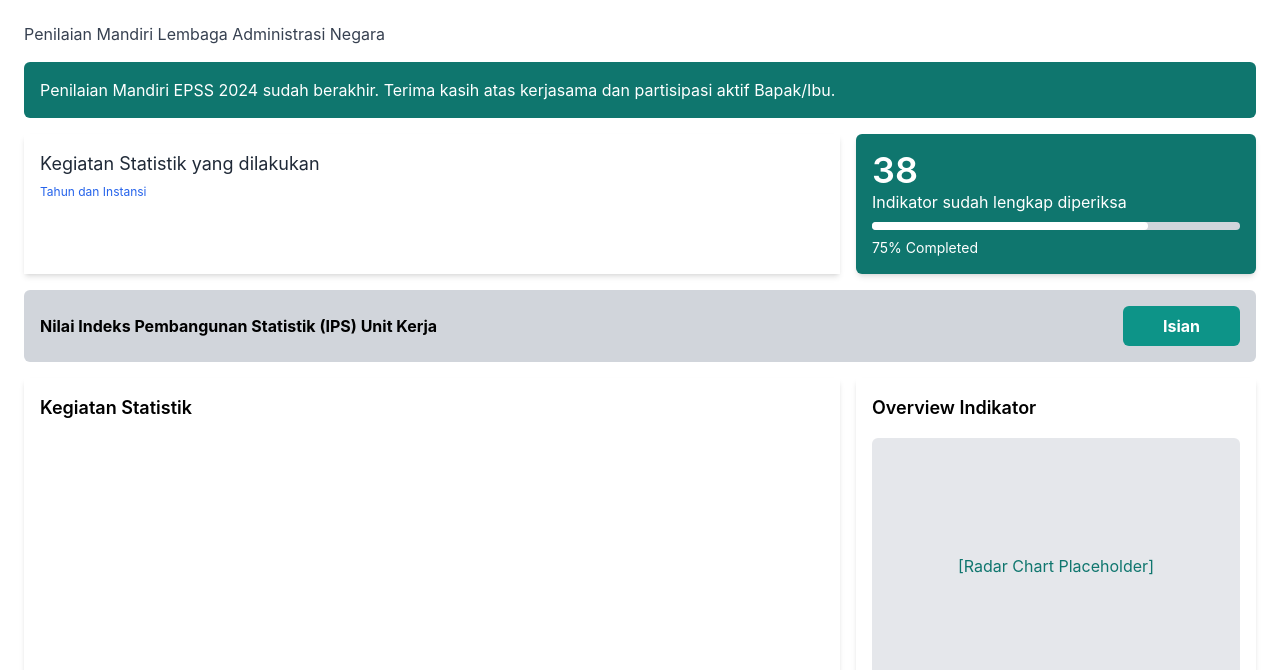
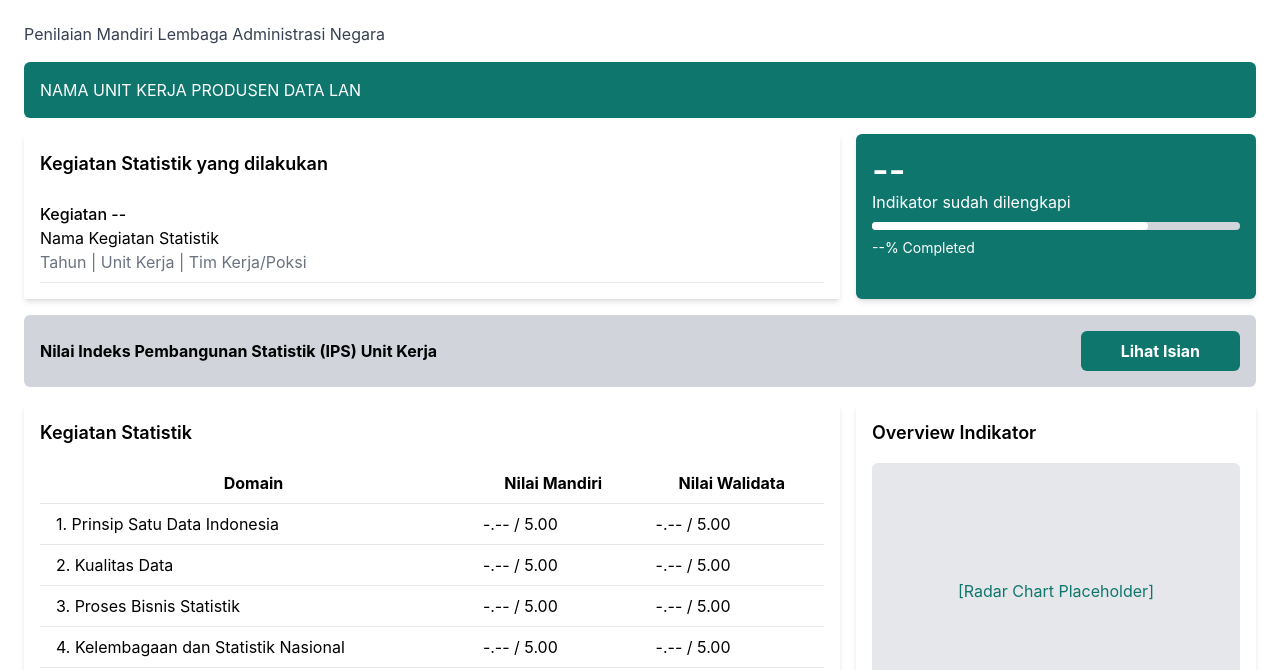
Before and after one commit to pujisubarkah/penilaian_statistik, a React (Create React App) app: page /Penilaian in a window 1280 px wide. Shown: the part 282-952 px from the top of the page. Built offline with nearby package versions, Linux system fonts and the light colour scheme; no server answers.

Commit message:
Update Penilaian.js

```diff
--- a/src/pages/Penilaian.js
+++ b/src/pages/Penilaian.js
@@ -32,7 +32,7 @@
 
         {/* Notification Banner */}
         <div className="bg-teal-700 p-4 rounded-md text-white mt-4">
-          Penilaian Mandiri EPSS 2024 sudah berakhir. Terima kasih atas kerjasama dan partisipasi aktif Bapak/Ibu.
+          NAMA UNIT KERJA PRODUSEN DATA LAN
         </div>
 
         {/* Two-Column Layout for Activities and Progress Overview */}
@@ -42,30 +42,36 @@
             <div className="space-y-4">
               {/* Replace with activity details from database */}
               <div>
-                <p className="m-0 text-gray-800 text-lg font-normal">Kegiatan Statistik yang dilakukan</p>
-                <span className="text-blue-600 text-xs">Tahun dan Instansi</span>
+                <h2 className="text-lg font-semibold mb-4">Kegiatan Statistik yang dilakukan</h2>
+                <div className="mt-2">
+                    <div className="border-b py-2">
+                        <h3 className="font-medium">Kegiatan --</h3>
+                        <p>Nama Kegiatan Statistik</p>
+                        <p className="text-gray-500">Tahun | Unit Kerja | Tim Kerja/Poksi</p>
+                    </div>
+                </div>
               </div>
             </div>
           </div>
 
           {/* Progress Overview Column */}
           <div className="bg-teal-700 text-white p-4 rounded-md shadow-md md:col-span-1">
-            <div className="text-4xl font-semibold">38</div>
-            <div>Indikator sudah lengkap diperiksa</div>
+            <div className="text-4xl font-semibold">--</div>
+            <div>Indikator sudah dilengkapi</div>
 
             {/* Progress Bar */}
             <div className="my-2 w-full bg-gray-300 h-2 rounded">
-              <div className="bg-white h-full rounded" style={{ width: '75%' }}></div>
+              <div className="bg-white h-full rounded" style={{ width: '75%' }}> </div>
             </div>
-            <div className="text-sm">75% Completed</div>
+            <div className="text-sm">--% Completed</div>
           </div>
         </div>
 
        {/* Notification Banner for IPS */}
       <div className="bg-gray-300 p-4 rounded-md text-black font-bold mt-4 flex justify-between items-center">
         <span>Nilai Indeks Pembangunan Statistik (IPS) Unit Kerja</span>
-        <button onClick={goToQuestionnaire}  className="bg-teal-600 text-white px-10 py-2 rounded-md hover:bg-teal-500">
-          Isian
+        <button onClick={goToQuestionnaire}  className="bg-teal-700 text-white px-10 py-2 rounded-md hover:bg-teal-500">
+          Lihat Isian
         </button>
       </div>
 
@@ -74,7 +80,39 @@
           {/* Activities Column with Table Placeholder */}
           <div className="bg-white shadow-md p-4 md:col-span-2">
             <h2 className="text-lg font-semibold mb-4">Kegiatan Statistik</h2>
-
+            <div className="col-span-2">
+              <table className="min-w-full bg-white">
+                  <thead>
+                      <tr>
+                          <th className="py-2 px-4 border-b">Domain</th>
+                          <th className="py-2 px-4 border-b">Nilai Mandiri</th>
+                          <th className="py-2 px-4 border-b">Nilai Walidata</th>
+                      </tr>
+                  </thead>
+                  <tbody>
+                      <tr>
+                          <td className="py-2 px-4 border-b">1. Prinsip Satu Data Indonesia</td>
+                          <td className="py-2 px-4 border-b">-.-- / 5.00</td>
+                          <td className="py-2 px-4 border-b">-.-- / 5.00</td>
+                      </tr>
+                      <tr>
+                          <td className="py-2 px-4 border-b">2. Kualitas Data</td>
+                          <td className="py-2 px-4 border-b">-.-- / 5.00</td>
+                          <td className="py-2 px-4 border-b">-.-- / 5.00</td>
+                      </tr>
+                      <tr>
+                          <td className="py-2 px-4 border-b">3. Proses Bisnis Statistik</td>
+                          <td className="py-2 px-4 border-b">-.-- / 5.00</td>
+                          <td className="py-2 px-4 border-b">-.-- / 5.00</td>
+                      </tr>
+                      <tr>
+                          <td className="py-2 px-4 border-b">4. Kelembagaan dan Statistik Nasional</td>
+                          <td className="py-2 px-4 border-b">-.-- / 5.00</td>
+                          <td className="py-2 px-4 border-b">-.-- / 5.00</td>
+                      </tr>
+                  </tbody>
+              </table>
+          </div>
 
           </div>
 
```
